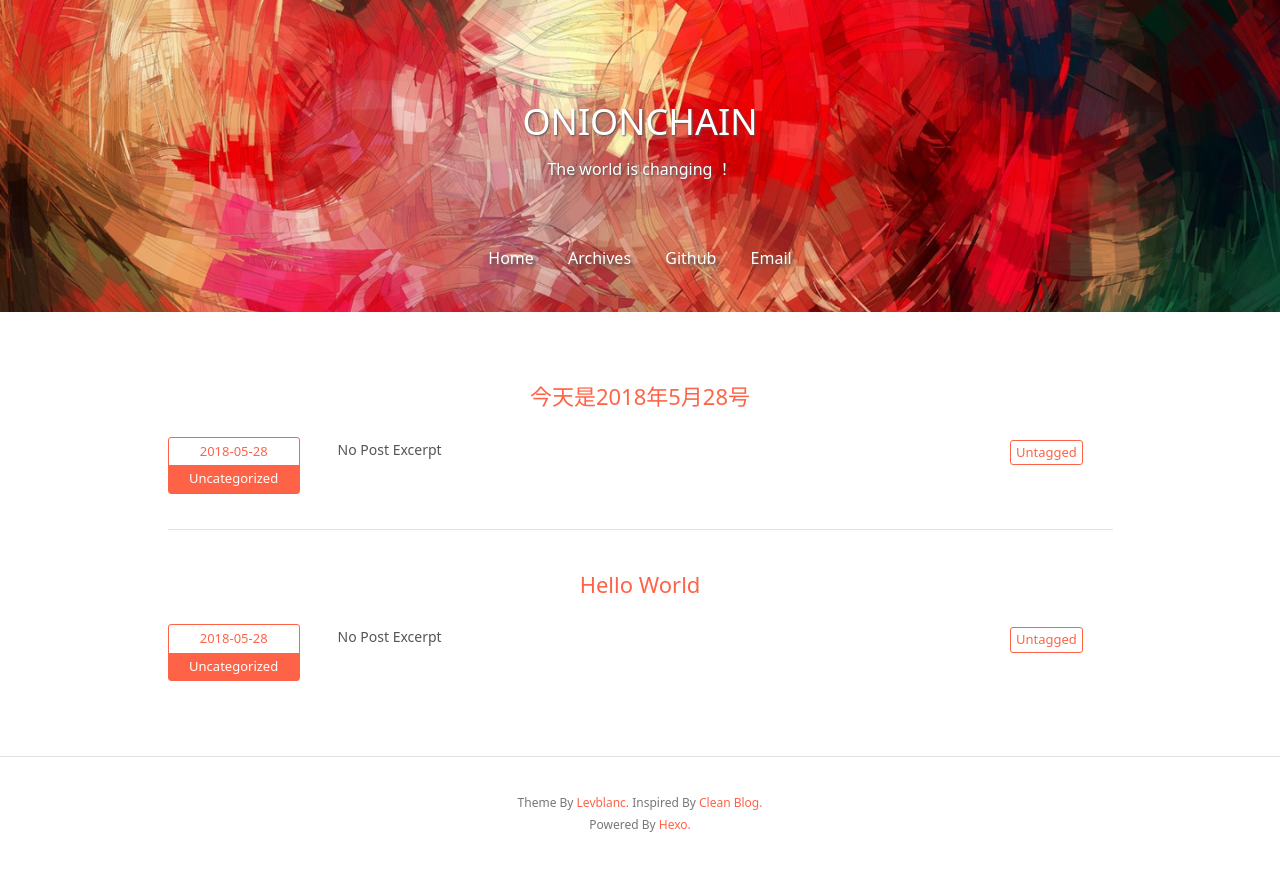
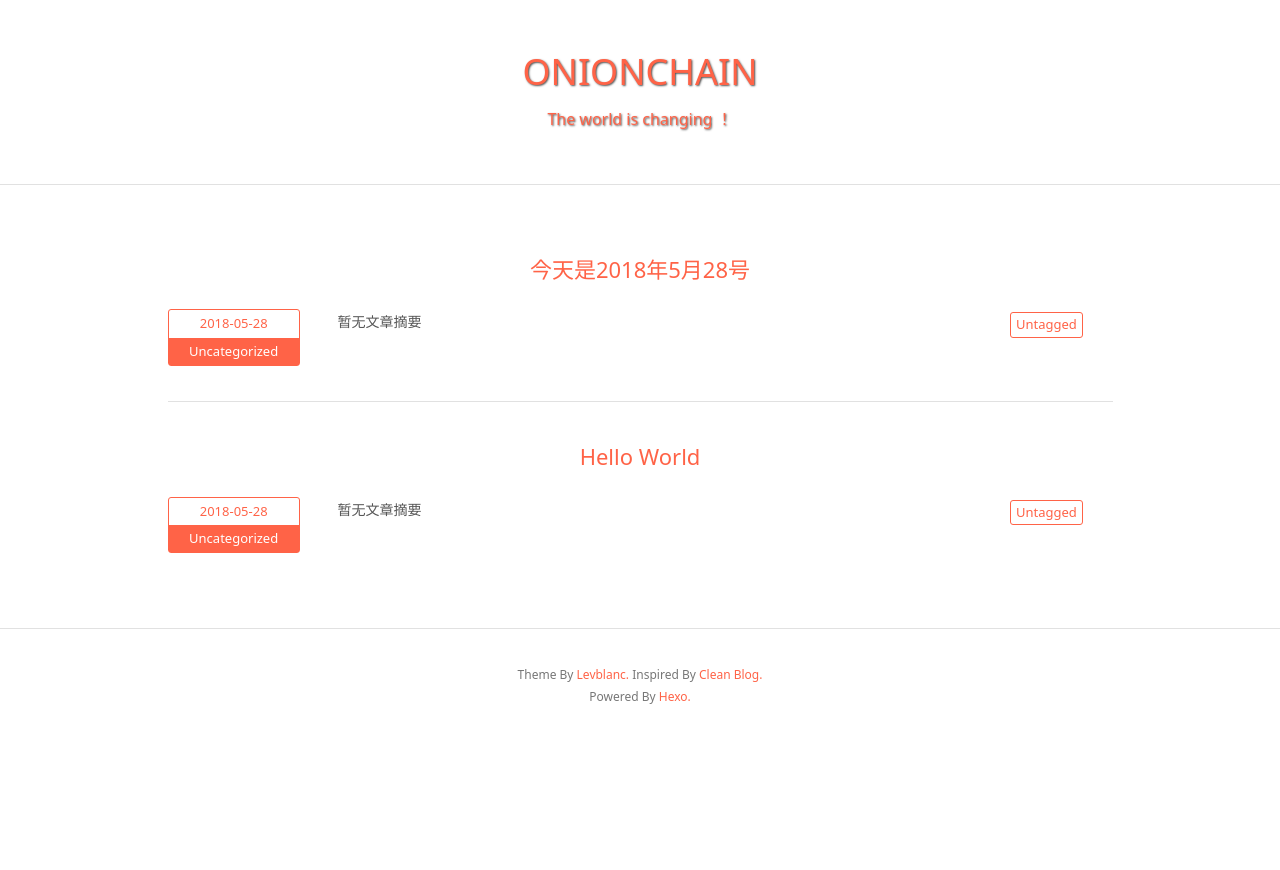
Before and after one commit to ONIONCHAIN/ONIONCHAIN.github.io, a plain HTML site: page index.html in a window 1280 px wide. After the commit the page ends 800 px from the top, so only its background shows below. Drawn offline with Linux system fonts and the light colour scheme.

Commit message:
Site updated: 2018-05-31 01:53:59

```diff
--- a/index.html
+++ b/index.html
@@ -14,10 +14,6 @@
   <meta property="og:type" content="website" />
   <meta property="og:image" content="http://yoursite.com"/>
 
-    <link rel="alternate" href="/atom.xml" title="ONIONCHAIN" type="application/atom+xml">
-
-
-    <link rel="icon" href="/favicon.png">
 
 
   <!-- Site Title -->
@@ -38,48 +34,16 @@
     <!-- Page Header -->
 
 
-<header class="site-header header-background" style="background-image: url(/img/default-banner-dark.jpg)">
+<header class="site-header" style="">
   <div class="container">
     <div class="row">
       <div class="col-lg-8 col-lg-offset-2 col-md-10 col-md-offset-1">
-        <div class="page-title with-background-image">
+        <div class="page-title">
           <p class="title">ONIONCHAIN</p>
           <p class="subtitle">The world is changing ！</p>
         </div>
-        <div class="site-menu with-background-image">
+        <div class="site-menu">
           <ul>
-
-              <li>
-                <a href="/">
-
-                  Home
-
-                </a>
-              </li>
-
-              <li>
-                <a href="/archives">
-
-                  Archives
-
-                </a>
-              </li>
-
-              <li>
-                <a href="https://github.com/ONIONCHAIN">
-
-                  Github
-
-                </a>
-              </li>
-
-              <li>
-                <a href="mailto:tang1303533150@outlook.com">
-
-                  Email
-
-                </a>
-              </li>
 
           </ul>
         </div>
@@ -108,7 +72,7 @@
       </div>
     </div>
     <!-- Post Excerpt -->
-    <div class="excerpt typo">No Post Excerpt</div>
+    <div class="excerpt typo">暂无文章摘要</div>
     <!-- Post Tags -->
     <div class="tags">
 
@@ -134,7 +98,7 @@
       </div>
     </div>
     <!-- Post Excerpt -->
-    <div class="excerpt typo">No Post Excerpt</div>
+    <div class="excerpt typo">暂无文章摘要</div>
     <!-- Post Tags -->
     <div class="tags">
 
```
Also changed, not shown: 2018/05/28/hello-world/index.html (+4 -40 lines), 2018/05/28/今天是2018年5月28号/index.html (+4 -40 lines), archives/2018/05/index.html (+3 -39 lines), archives/2018/index.html (+3 -39 lines), archives/index.html (+3 -39 lines).
